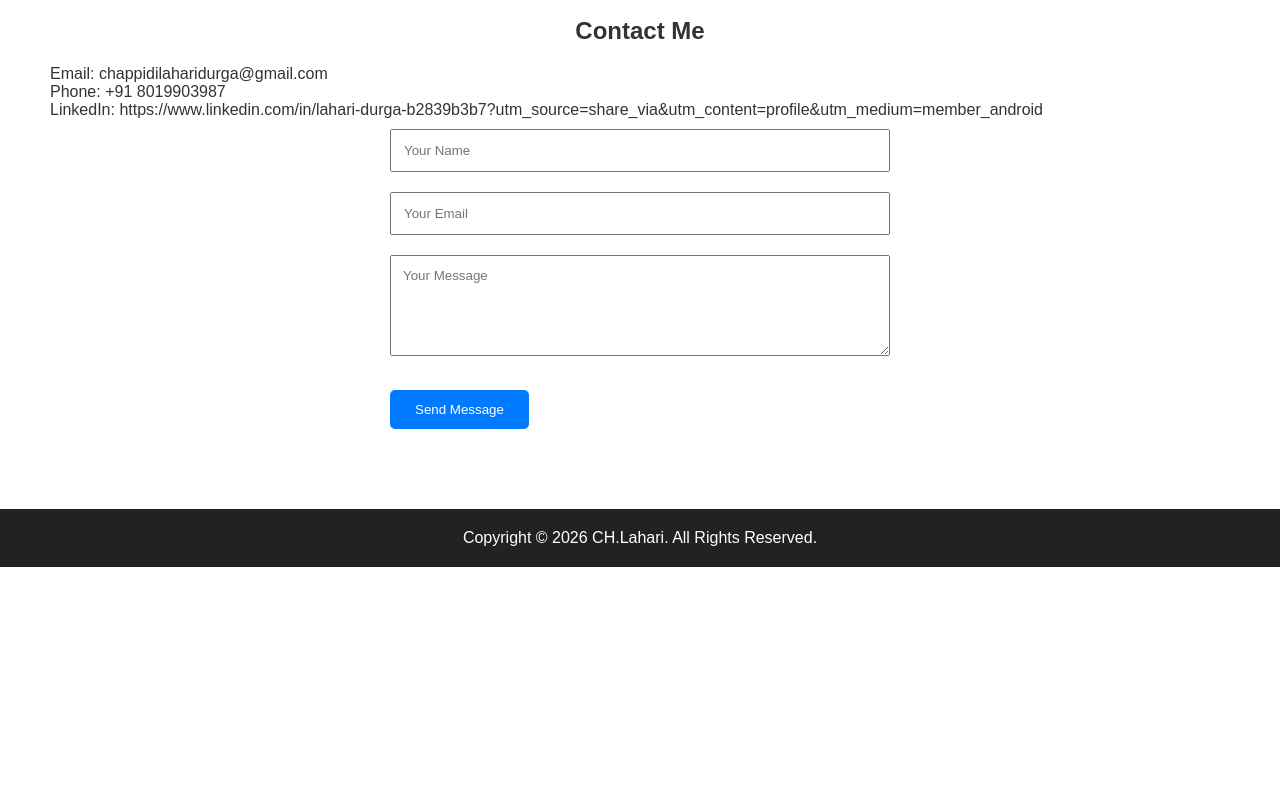
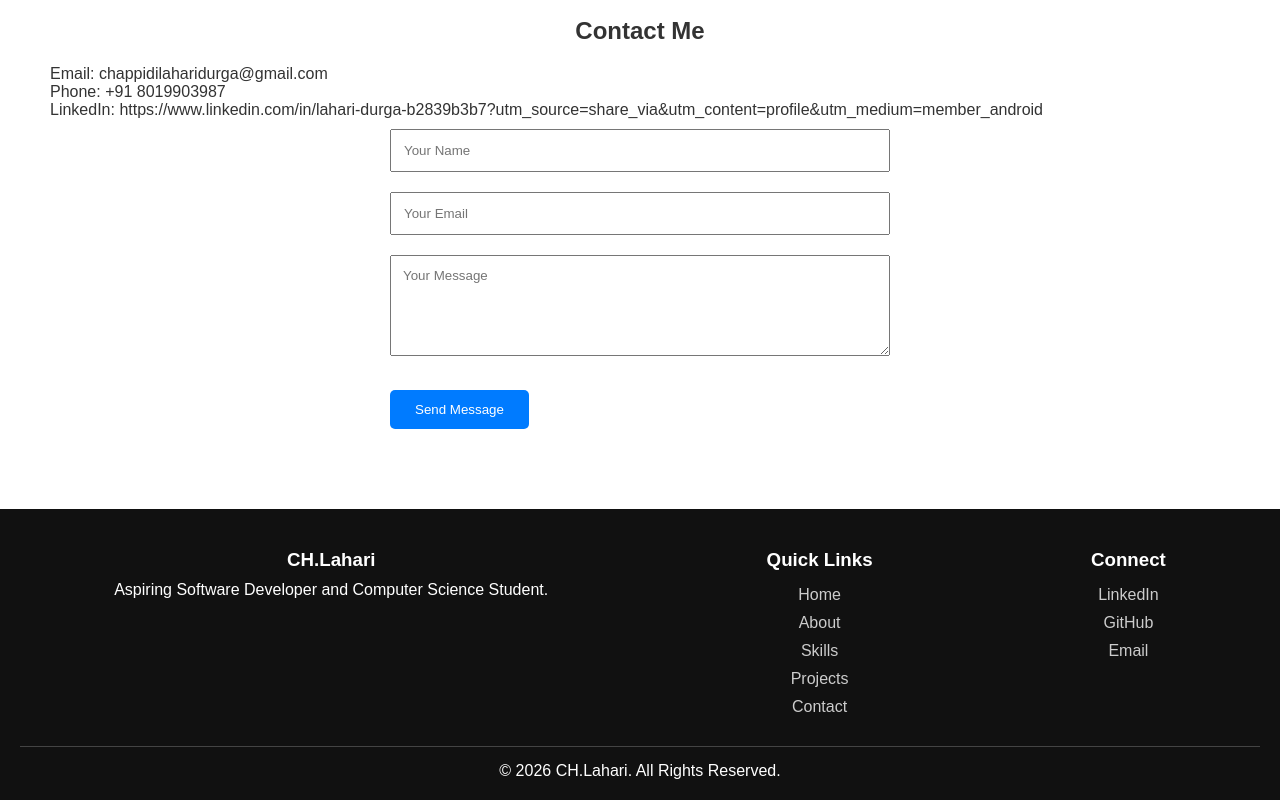
Before and after one commit to simransingh-dev/CODEALPHA-1, a plain HTML site: page CODEALPHA/index.html in a window 1280 px wide. Shown: the part 2334-3134 px from the top of the page. Before the commit the page ends 2901 px from the top, so only its background shows below. Drawn offline with Linux system fonts and the light colour scheme.

Commit message:
Enhanced footer navigation and user engagement

```diff
--- a/CODEALPHA/index.html
+++ b/CODEALPHA/index.html
@@ -145,9 +145,36 @@
     </section>
 
     <!-- Footer -->
-    <footer>
-        <p>Copyright © 2026 CH.Lahari. All Rights Reserved.</p>
-    </footer>
+    <footer class="footer">
+    <div class="footer-container">
+
+        <div class="footer-section">
+            <h3>CH.Lahari</h3>
+            <p>Aspiring Software Developer and Computer Science Student.</p>
+        </div>
+
+        <div class="footer-section">
+            <h3>Quick Links</h3>
+            <a href="#home">Home</a>
+            <a href="#about">About</a>
+            <a href="#skills">Skills</a>
+            <a href="#projects">Projects</a>
+            <a href="#contact">Contact</a>
+        </div>
+
+        <div class="footer-section">
+            <h3>Connect</h3>
+            <a href="#">LinkedIn</a>
+            <a href="#">GitHub</a>
+            <a href="#">Email</a>
+        </div>
+
+    </div>
+
+    <div class="footer-bottom">
+        <p>© 2026 CH.Lahari. All Rights Reserved.</p>
+    </div>
+</footer>
 <script src="script.js"></script>
 </body>
 </html>
--- a/CODEALPHA/style.css
+++ b/CODEALPHA/style.css
@@ -277,3 +277,43 @@ body.dark-mode textarea{
     color:white;
     border:1px solid #555;
 }
+
+.footer{
+    background:#111;
+    color:white;
+    padding:40px 20px 20px;
+}
+
+.footer-container{
+    display:flex;
+    justify-content:space-around;
+    flex-wrap:wrap;
+    gap:30px;
+}
+
+.footer-section{
+    display:flex;
+    flex-direction:column;
+}
+
+.footer-section h3{
+    margin-bottom:10px;
+}
+
+.footer-section a{
+    color:#ccc;
+    text-decoration:none;
+    margin:5px 0;
+    transition:0.3s;
+}
+
+.footer-section a:hover{
+    color:#00bfff;
+}
+
+.footer-bottom{
+    text-align:center;
+    margin-top:25px;
+    padding-top:15px;
+    border-top:1px solid #444;
+}
```
